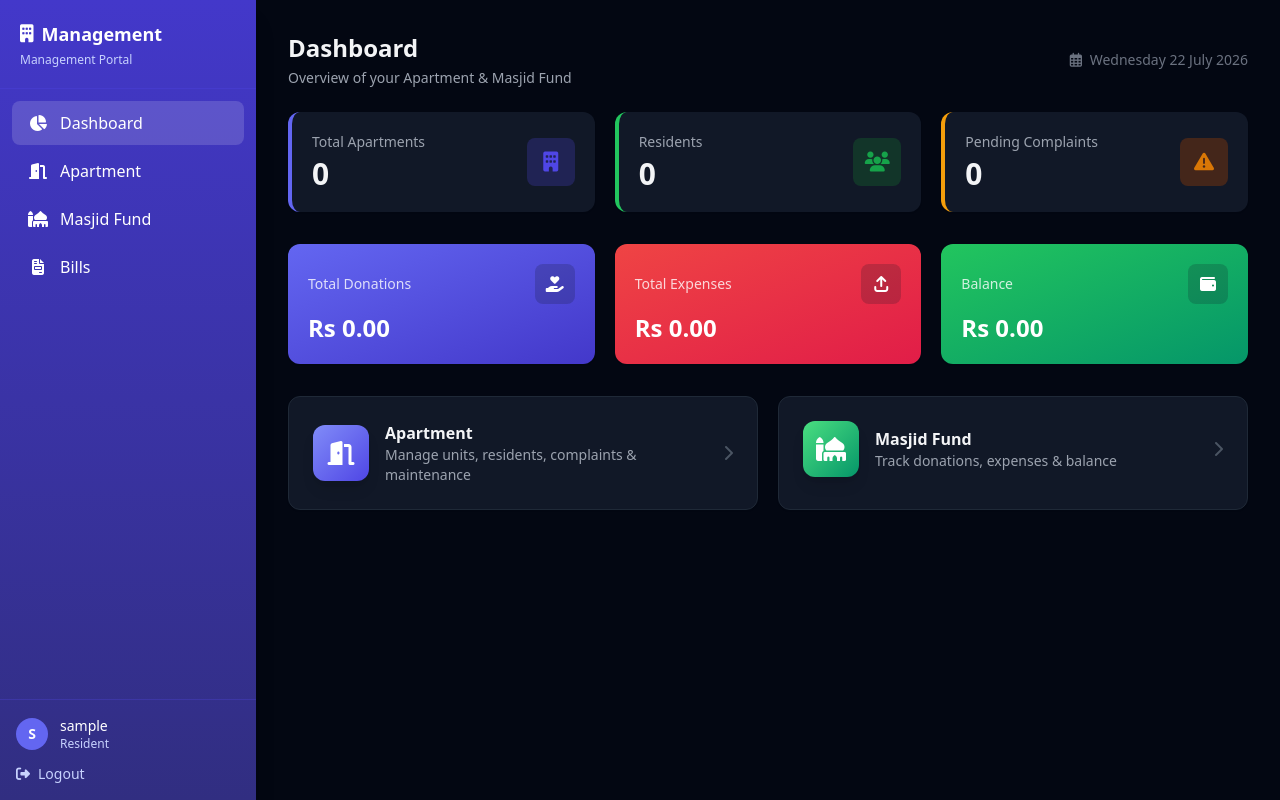
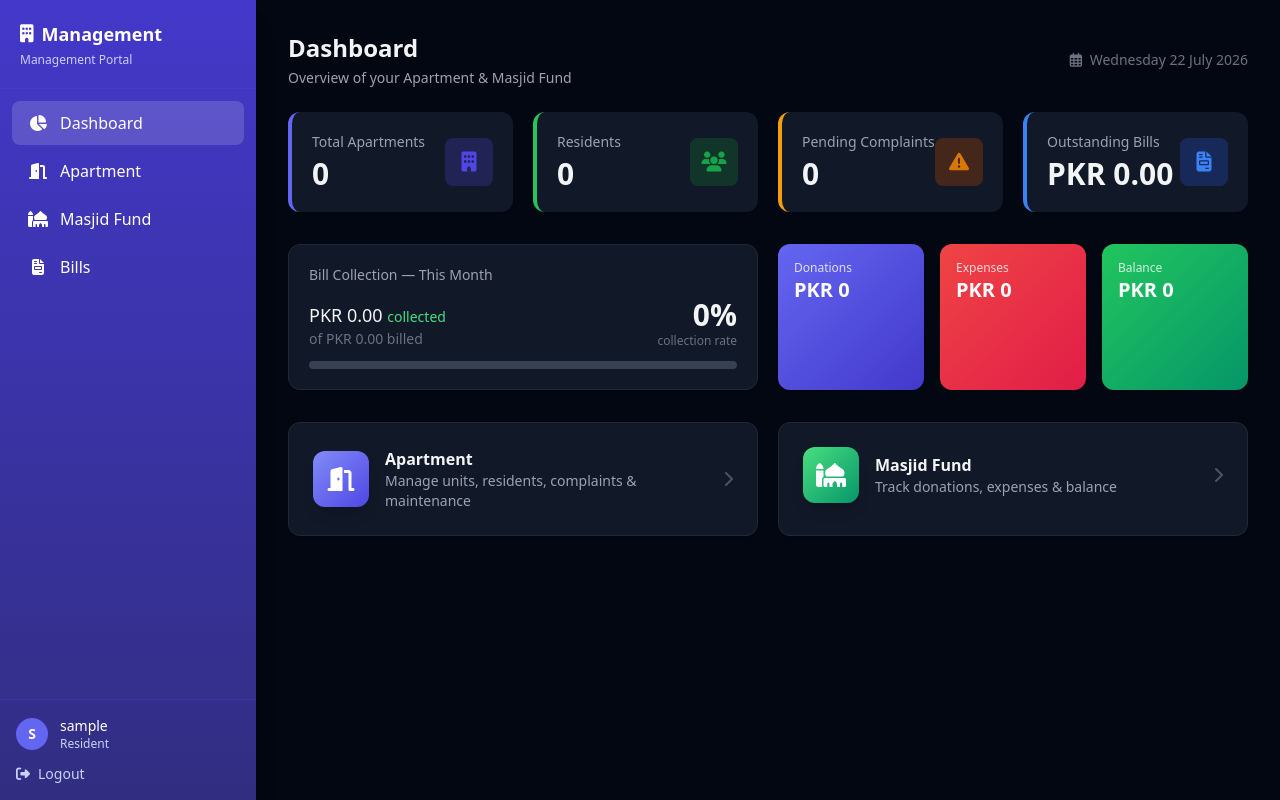
Before and after one commit to dev-mbi/apartment, a Flask app: page /auth/ in a window 1280 px wide. Run offline with Flask 3, Linux system fonts and the light colour scheme; the visitor is signed in with stand-in values (Sample User, id 1); data that the repository does not hold is empty; style sheets or scripts are compiled from the project's sources; some libraries are stand-ins or nearby versions.

Commit message:
add receipt, CSV export, dashboard bill stats, update docs

```diff
--- a/routes/auth_routes.py
+++ b/routes/auth_routes.py
@@ -1,3 +1,5 @@
+from datetime import datetime, timezone
+
 from flask import Blueprint, render_template, redirect, url_for, flash, request
 from flask_login import login_user, logout_user, login_required, current_user
 from werkzeug.security import generate_password_hash, check_password_hash
@@ -5,7 +7,7 @@ from sqlalchemy import func
 
 from app import db, login_manager
 from models.user import User
-from models.apartment import Apartment, Resident, Complaint
+from models.apartment import Apartment, Resident, Complaint, MaintenanceBill
 from models.masjid import Donation, Expense
 
 auth_bp = Blueprint('auth', __name__, url_prefix='/auth')
@@ -74,4 +76,10 @@ def dashboard():
     total_donations = db.session.query(func.sum(Donation.amount)).scalar() or 0
     total_expenses = db.session.query(func.sum(Expense.amount)).scalar() or 0
     balance = total_donations - total_expenses
+    now = datetime.now(timezone.utc)
+    this_month = now.strftime('%Y-%m')
+    total_outstanding = db.session.query(func.sum(MaintenanceBill.total)).filter(MaintenanceBill.status == 'unpaid').scalar() or 0
+    collected_this_month = db.session.query(func.sum(MaintenanceBill.total)).filter(MaintenanceBill.status == 'paid', MaintenanceBill.month == this_month).scalar() or 0
+    total_billed = db.session.query(func.sum(MaintenanceBill.total)).filter(MaintenanceBill.month == this_month).scalar() or 0
+    collection_rate = round((collected_this_month / total_billed * 100) if total_billed > 0 else 0)
     return render_template('dashboard.html', **locals())
--- a/templates/dashboard.html
+++ b/templates/dashboard.html
@@ -12,7 +12,7 @@
     </div>
 </div>
 
-<div class="grid grid-cols-1 md:grid-cols-3 gap-5 mb-8">
+<div class="grid grid-cols-1 md:grid-cols-4 gap-5 mb-8">
     <div class="bg-gray-900 rounded-xl shadow-sm border-l-4 border-primary-500 p-5 hover:shadow-lg hover:shadow-black/20 transition">
         <div class="flex items-center justify-between">
             <div>
@@ -46,35 +46,51 @@
             </div>
         </div>
     </div>
+    <div class="bg-gray-900 rounded-xl shadow-sm border-l-4 border-blue-500 p-5 hover:shadow-lg hover:shadow-black/20 transition">
+        <div class="flex items-center justify-between">
+            <div>
+                <p class="text-sm text-gray-400 font-medium">Outstanding Bills</p>
+                <p class="text-3xl font-bold text-gray-100 mt-1">PKR {{ "%.2f"|format(total_outstanding) }}</p>
+            </div>
+            <div class="w-12 h-12 bg-blue-900/50 rounded-lg flex items-center justify-center">
+                <i class="fas fa-file-invoice text-blue-500 text-xl"></i>
+            </div>
+        </div>
+    </div>
 </div>
 
-<div class="grid grid-cols-1 md:grid-cols-3 gap-5 mb-8">
-    <div class="bg-gradient-to-br from-primary-500 to-primary-700 rounded-xl shadow-sm p-5 text-white">
-        <div class="flex items-center justify-between mb-2">
-            <p class="text-sm font-medium text-white/80">Total Donations</p>
-            <div class="w-10 h-10 bg-gray-900/20 rounded-lg flex items-center justify-center">
-                <i class="fas fa-hand-holding-heart"></i>
+<div class="grid grid-cols-1 md:grid-cols-2 gap-5 mb-8">
+    <div class="bg-gray-900 rounded-xl shadow-sm p-5 border border-gray-800">
+        <div class="flex items-center justify-between mb-3">
+            <p class="text-sm text-gray-400 font-medium">Bill Collection — This Month</p>
+        </div>
+        <div class="flex items-end justify-between">
+            <div>
+                <p class="text-lg text-gray-100">PKR {{ "%.2f"|format(collected_this_month) }} <span class="text-green-400 text-sm">collected</span></p>
+                <p class="text-sm text-gray-500">of PKR {{ "%.2f"|format(total_billed) }} billed</p>
+            </div>
+            <div class="text-right">
+                <p class="text-3xl font-bold text-gray-100">{{ collection_rate }}%</p>
+                <p class="text-xs text-gray-500">collection rate</p>
             </div>
         </div>
-        <p class="text-2xl font-bold">Rs {{ "%.2f"|format(total_donations) }}</p>
+        <div class="mt-3 w-full bg-gray-700 rounded-full h-2">
+            <div class="bg-accent-500 h-2 rounded-full" style="width: {{ collection_rate }}%"></div>
+        </div>
     </div>
-    <div class="bg-gradient-to-br from-red-500 to-rose-600 rounded-xl shadow-sm p-5 text-white">
-        <div class="flex items-center justify-between mb-2">
-            <p class="text-sm font-medium text-white/80">Total Expenses</p>
-            <div class="w-10 h-10 bg-gray-900/20 rounded-lg flex items-center justify-center">
-                <i class="fas fa-arrow-up-from-bracket"></i>
-            </div>
+    <div class="grid grid-cols-3 gap-4">
+        <div class="bg-gradient-to-br from-primary-500 to-primary-700 rounded-xl shadow-sm p-4 text-white">
+            <p class="text-xs font-medium text-white/80">Donations</p>
+            <p class="text-xl font-bold">PKR {{ "%.0f"|format(total_donations) }}</p>
         </div>
-        <p class="text-2xl font-bold">Rs {{ "%.2f"|format(total_expenses) }}</p>
-    </div>
-    <div class="bg-gradient-to-br from-accent-500 to-emerald-600 rounded-xl shadow-sm p-5 text-white">
-        <div class="flex items-center justify-between mb-2">
-            <p class="text-sm font-medium text-white/80">Balance</p>
-            <div class="w-10 h-10 bg-gray-900/20 rounded-lg flex items-center justify-center">
-                <i class="fas fa-wallet"></i>
-            </div>
+        <div class="bg-gradient-to-br from-red-500 to-rose-600 rounded-xl shadow-sm p-4 text-white">
+            <p class="text-xs font-medium text-white/80">Expenses</p>
+            <p class="text-xl font-bold">PKR {{ "%.0f"|format(total_expenses) }}</p>
         </div>
-        <p class="text-2xl font-bold">Rs {{ "%.2f"|format(balance) }}</p>
+        <div class="bg-gradient-to-br from-accent-500 to-emerald-600 rounded-xl shadow-sm p-4 text-white">
+            <p class="text-xs font-medium text-white/80">Balance</p>
+            <p class="text-xl font-bold">PKR {{ "%.0f"|format(balance) }}</p>
+        </div>
     </div>
 </div>
 
```
Also changed, not shown: GRAPHIFY.md (+41 -0 lines), PROJECT_EXPLAINED.txt (+15 -9 lines), TECHNICAL_EXPLAINED.txt (+20 -9 lines), routes/apartment_routes.py (+49 -1 lines), templates/apartment/bills.html (+8 -3 lines), templates/apartment/print_bill.html (+10 -3 lines), templates/apartment/receipt.html (added, +95 -0 lines).
